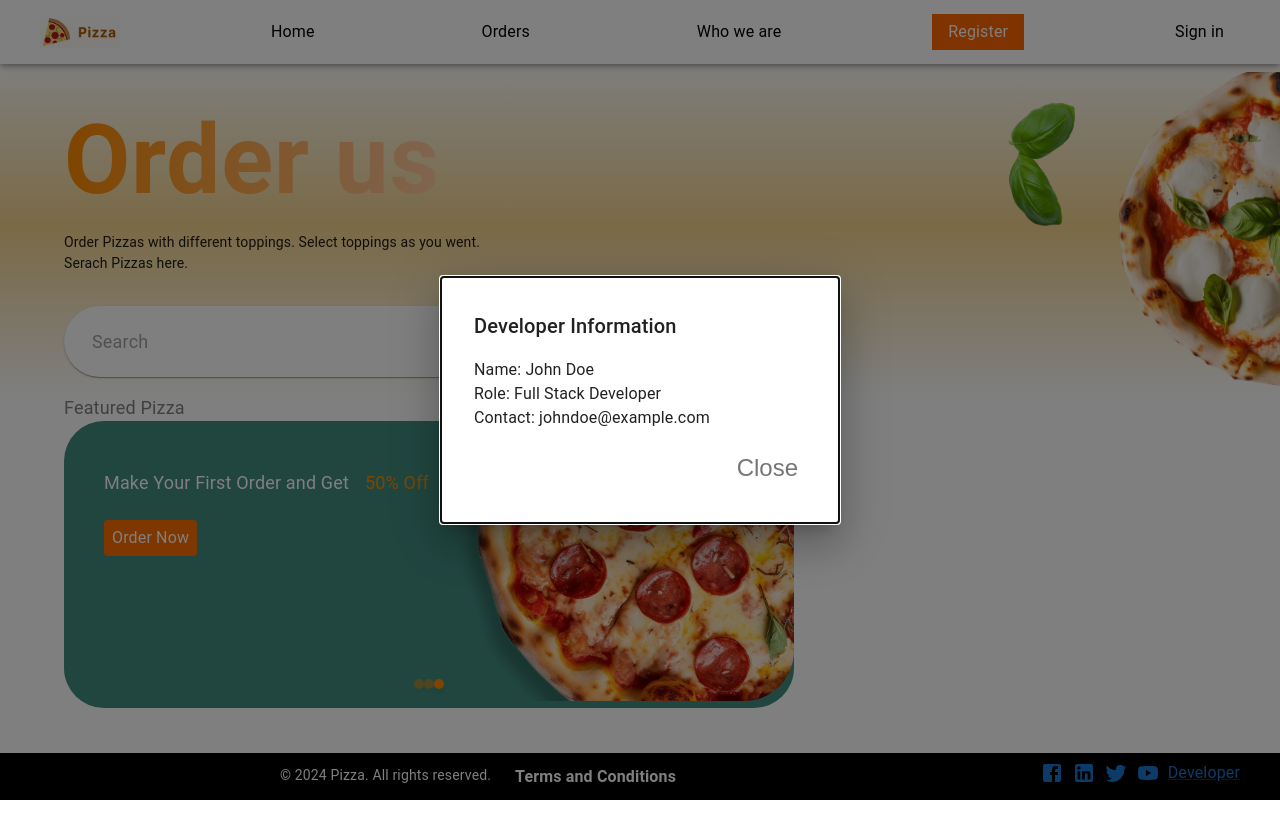
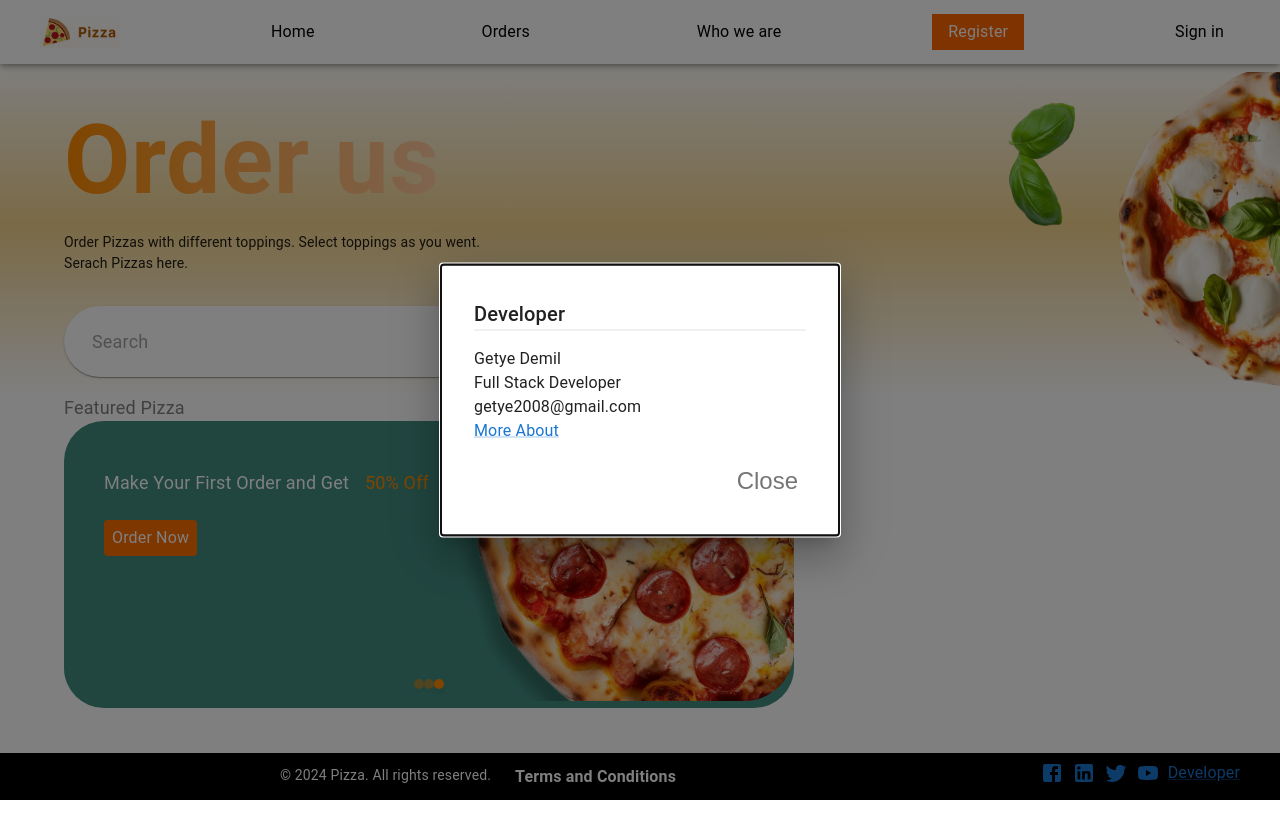
Before and after one commit to getye/Pizza-Ordering-App, a React (Create React App) app in the folder client/: page / in a window 1280 px wide. Both pictures are taken after a click on the link "Developer". Built offline with nearby package versions, Linux system fonts and the light colour scheme.

Commit message:
Developer modal

```diff
--- a/client/src/navigations/mainbar.js
+++ b/client/src/navigations/mainbar.js
@@ -105,15 +105,17 @@ const Footer = ({open, handleClose, handleOpen}) => (
           width: 400, bgcolor: 'background.paper', border: '2px solid #000', boxShadow: 24, p: 4,
         }}>
           <Typography variant="h6" component="h2">
-            Developer Information
+            Developer
           </Typography>
+          <Divider/>
           <Typography sx={{ mt: 2 }}>
-            Name: John Doe<br />
-            Role: Full Stack Developer<br />
-            Contact: johndoe@example.com
+            Getye Demil<br />
+            Full Stack Developer<br />
+            getye2008@gmail.com
           </Typography>
+          <Link href={'https://getye.github.io/'}>More About</Link>
           <Box textAlign="right" sx={{ mt: 2 }}>
-            <IconButton onClick={handleClose}>Close</IconButton>
+            <IconButton onClick={handleClose} sx={{textTransform:'none'}}>Close</IconButton>
           </Box>
         </Box>
       </Modal>
```
Also changed, not shown: 8 other files (tests, documents, lock files or other folders).
